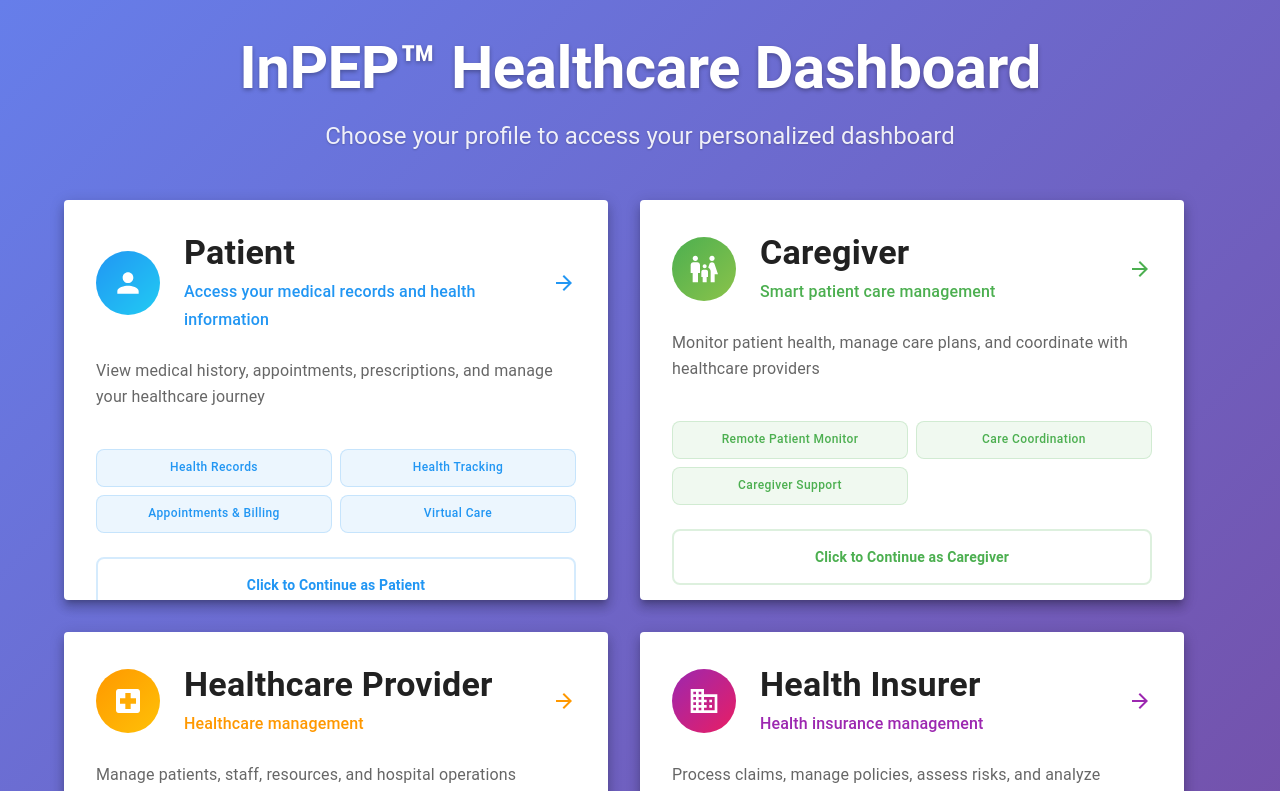
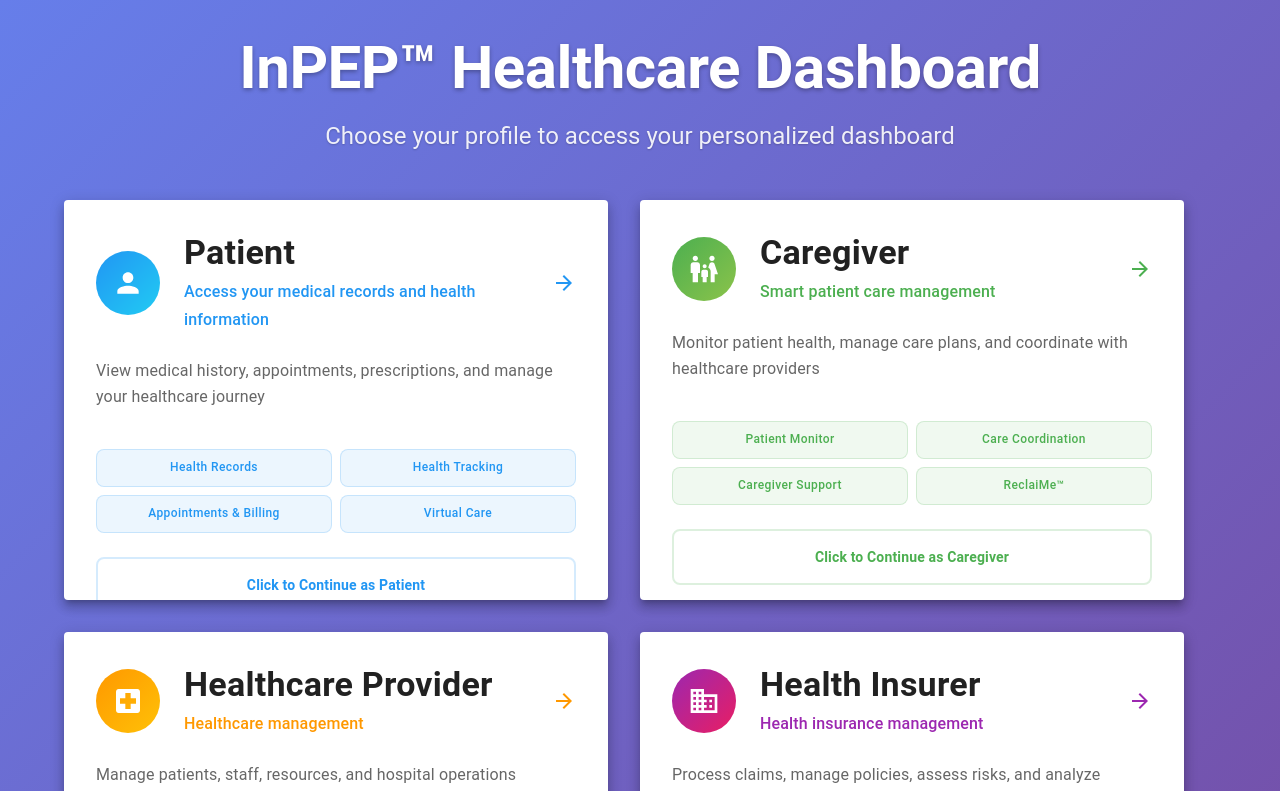
Before and after one commit to mazaa8/inPEP, a React (Vite) app: page / in a window 1280 px wide. Shown: the top 791 px of the page. Built offline with nearby package versions, Linux system fonts and the light colour scheme.

Commit message:
Update LandingPage.tsx

```diff
--- a/src/pages/landing/LandingPage.tsx
+++ b/src/pages/landing/LandingPage.tsx
@@ -44,7 +44,7 @@ const LandingPage = () => {
       icon: CaregiverIcon,
       color: '#4CAF50', // Green
       gradient: 'linear-gradient(135deg, #4CAF50 0%, #8BC34A 100%)',
-      features: ['Remote Patient Monitor', 'Care Coordination', 'Caregiver Support']
+      features: ['Patient Monitor', 'Care Coordination', 'Caregiver Support', 'ReclaiMe™']
     },
     {
       id: 'hospital',
```
